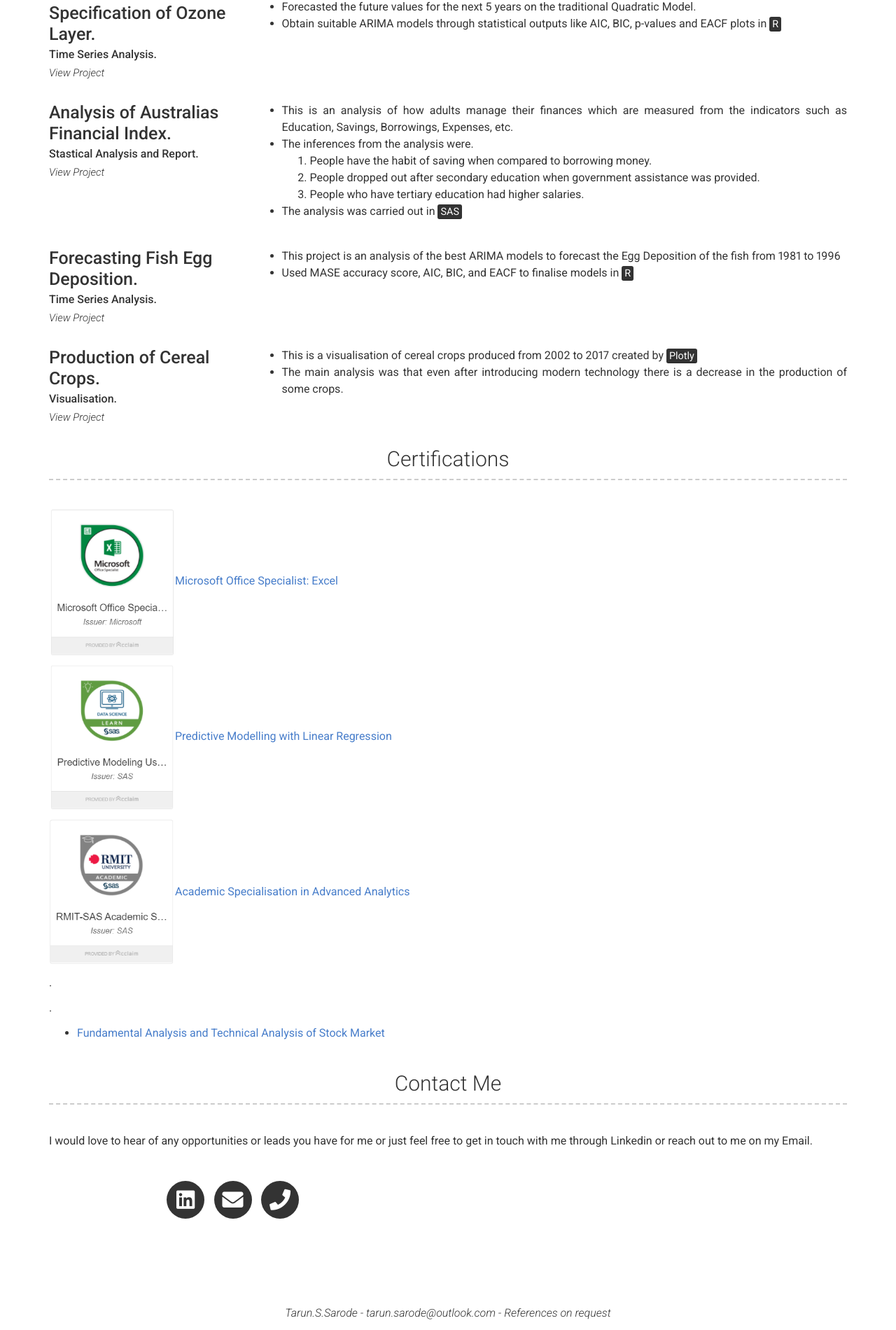
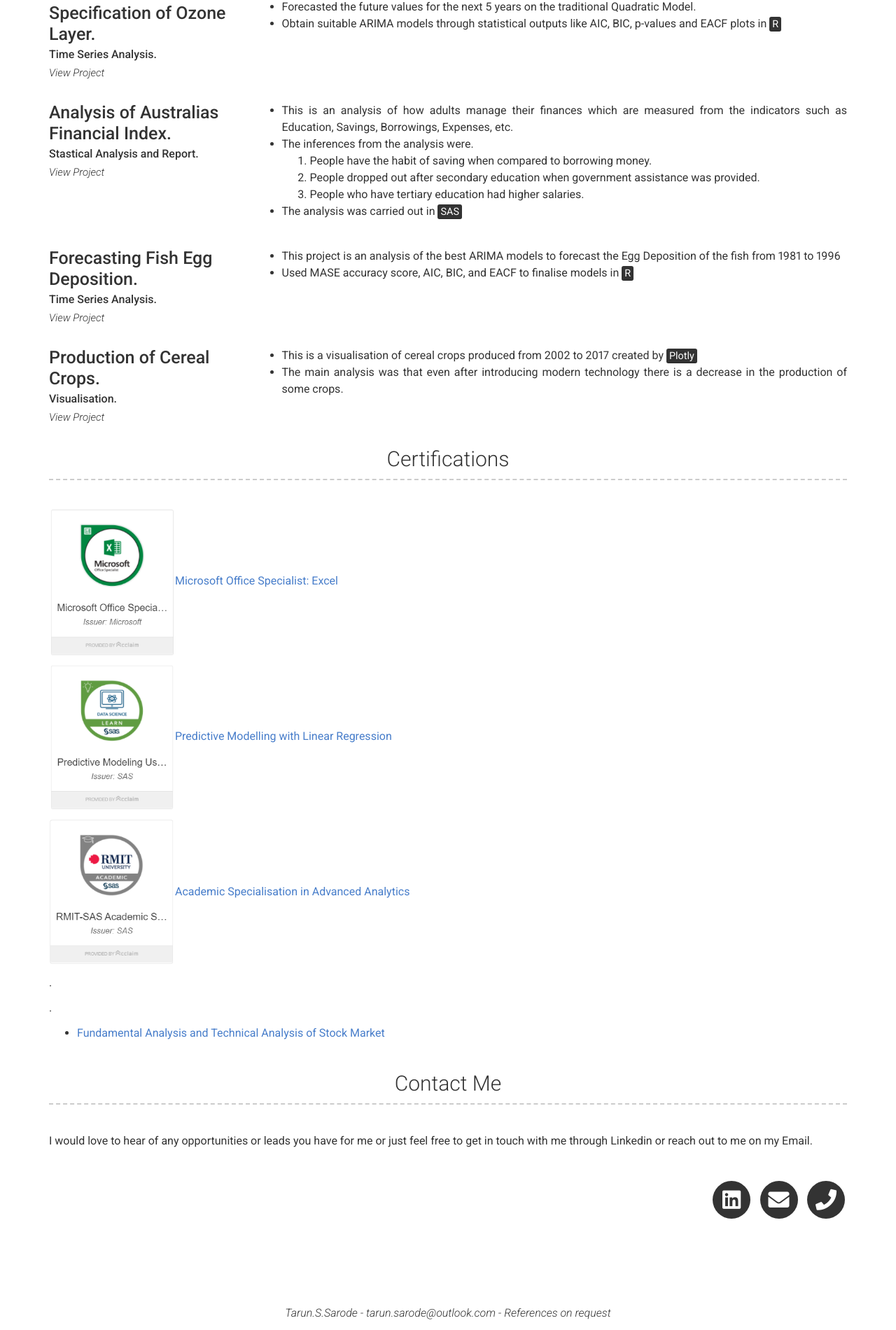
Before and after one commit to Tarun-S-Sarode/Portfolio, a Jekyll site: the page built from index.md, in a window 1280 px wide. Shown: the part 3185-5085 px from the top of the page at 70% size. Built offline with Jekyll 4.4.1, drawn with Linux system fonts in a browser that asks for light colours; nearby versions of some CDN libraries.

Commit message:
Update header_down.html

```diff
--- a/_includes/header_down.html
+++ b/_includes/header_down.html
@@ -1,6 +1,6 @@
 <div class="container header_down-contianer">
   <div class="row">
-    <div class="col-xs-12 col-sm-6 col-md-6 col-lg-4 header_down-right">
+    <div class="col-xs-12 col-sm-12 col-md-12 col-lg-12 header_down-right">
       <ul class="icons no-print">
         {%- if site.dribbble_username -%}
           <li>
```
